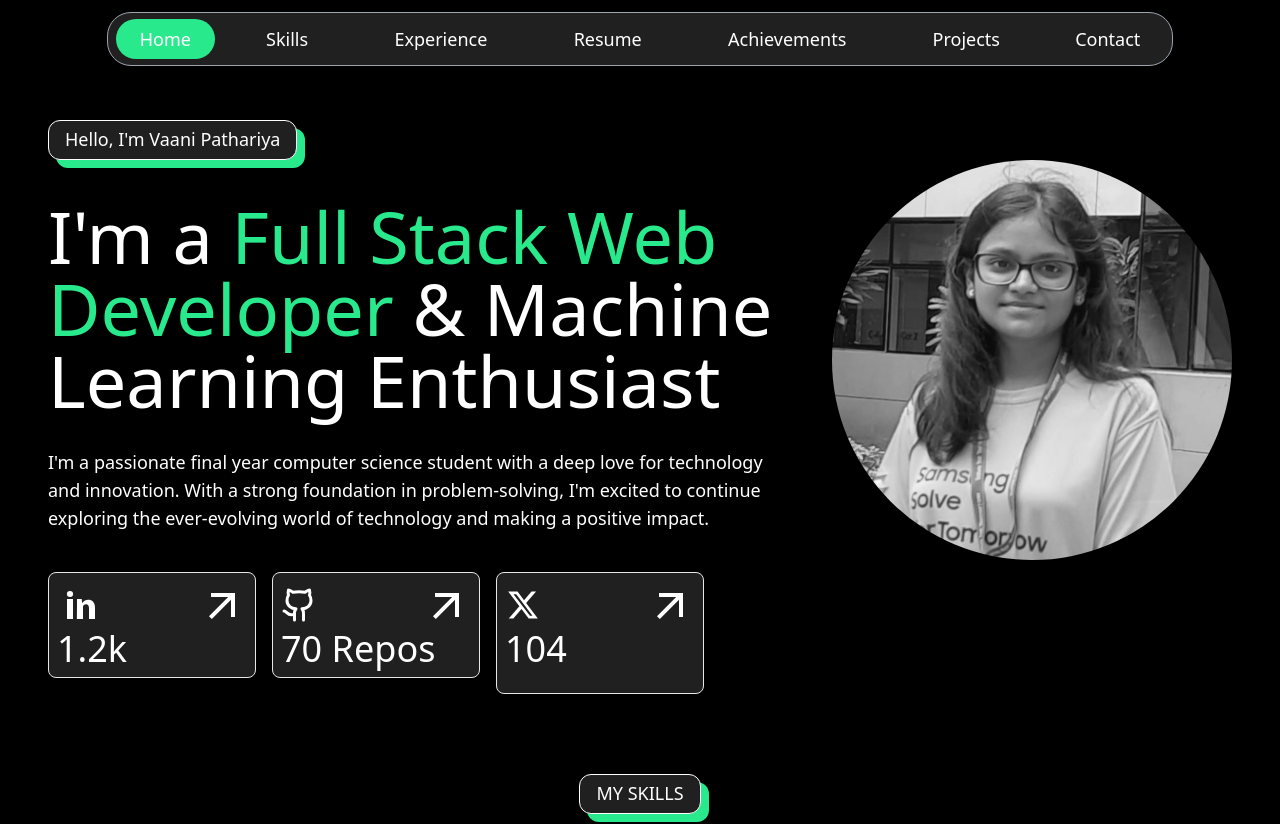
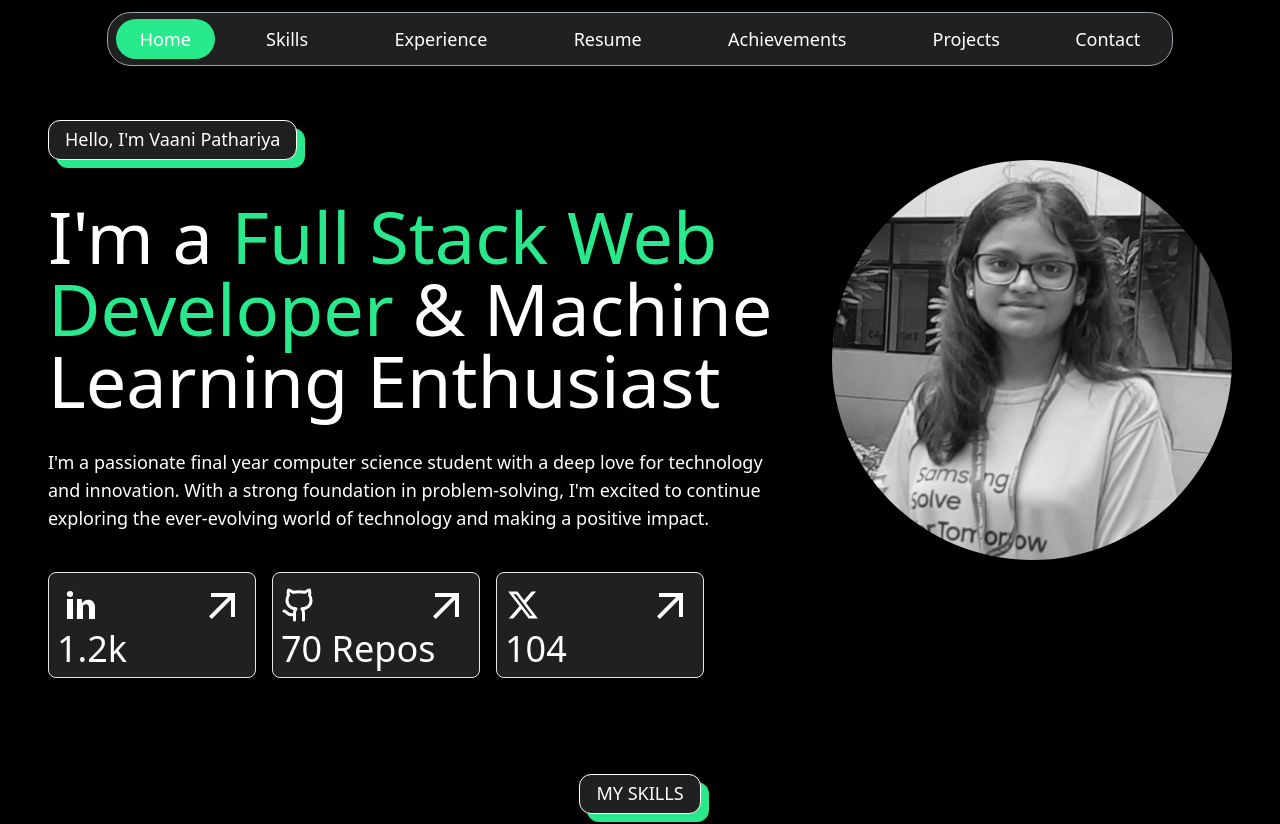
Before and after one commit to Vaani-pathariya/Portfolio, a React (Create React App) app: page / in a window 1280 px wide. Shown: the top 824 px of the page. Built offline with nearby package versions, Linux system fonts and the light colour scheme.

Commit message:
(fix): Adding height changes

```diff
--- a/src/pages/Home.jsx
+++ b/src/pages/Home.jsx
@@ -47,7 +47,7 @@ const Home = () => {
                                     <Counter targetNumber="70 Repos" duration={2000} />
                                 </div>
                             </div>
-                            <div className="border rounded-lg w-52 text-4xl p-2 lg:ml-4 bg-lightBlack">
+                            <div className="border rounded-lg w-52 text-4xl p-2 lg:ml-4 bg-lightBlack lg:mb-4">
                                 <div className="flex justify-between">
                                     <RiTwitterXFill className="my-auto" />
                                     <Link to="https://x.com/PathariyaVaani" target="_blank"><MdArrowOutward size="3rem" /></Link>
```
